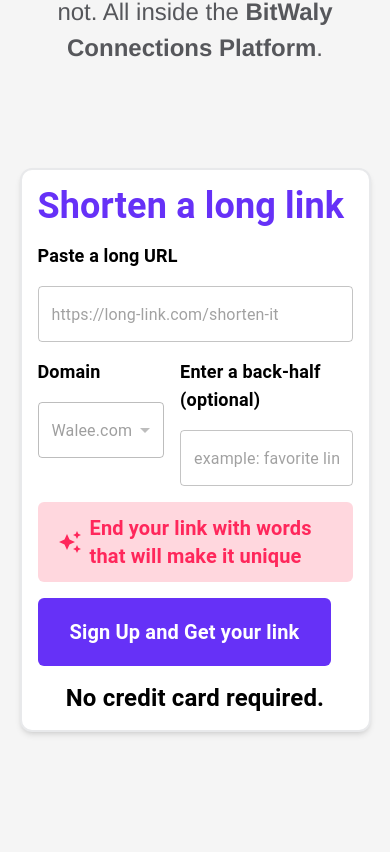
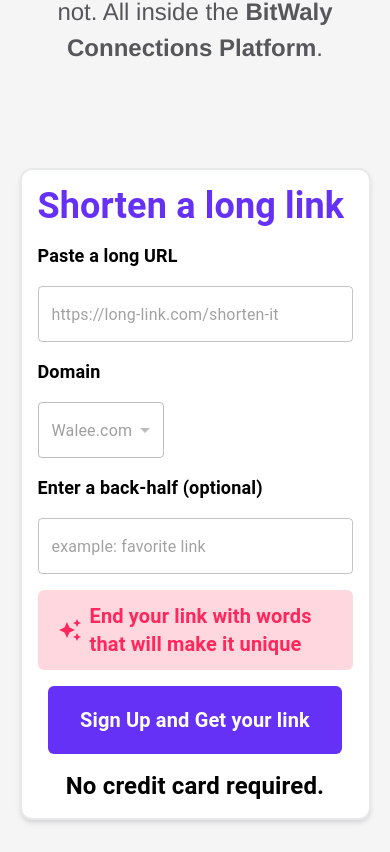
Before and after one commit to abdullahan1928/BitWaly, a React (Vite) app in the folder client/: page / in a window 390 px wide. Shown: the part 710-1562 px from the top of the page. Before the commit the page ends 1474 px from the top, so only its background shows below. Built offline with nearby package versions, Linux system fonts and the light colour scheme.

Commit message:
Added minor responsiveness

```diff
--- a/client/src/features/Home/components/ShortLink.tsx
+++ b/client/src/features/Home/components/ShortLink.tsx
@@ -87,7 +87,7 @@
         value={longUrl}
         onChange={handleLongUrlChange}
       />
-      <div className="flex flex-row gap-4 w-full text-lg font-bold">
+      <div className="flex flex-row flex-wrap gap-4 w-full text-lg font-bold">
         <div className="flex flex-col gap-4">
           <p>Domain</p>
           <Select
@@ -125,7 +125,7 @@
         <AutoAwesomeIcon />
         <p>End your link with words that will make it unique</p>
       </div>
-      <div onClick={handleButtonClick}>
+      <div onClick={handleButtonClick} className="self-start max-md:self-center">
         {isAuthenticated ? (
           <PrimaryButton text="Get your link" disabled={!longUrl.trim()} />
         ) : (
@@ -145,7 +145,7 @@
         </Alert>
       )}
       {shortLink && !isLoading && isAuthenticated && !duplicateError && (
-        <div className="w-full text-2xl font-bold py-4 flex gap-2">
+        <div className="w-full text-2xl font-bold py-4 flex gap-2 max-md:flex-col max-md:items-start">
           <p className="py-4 pr-4">
             Generated Short Link:
           </p>
```
